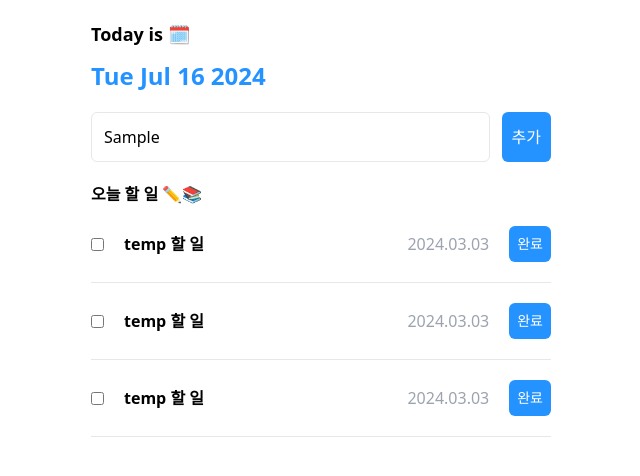
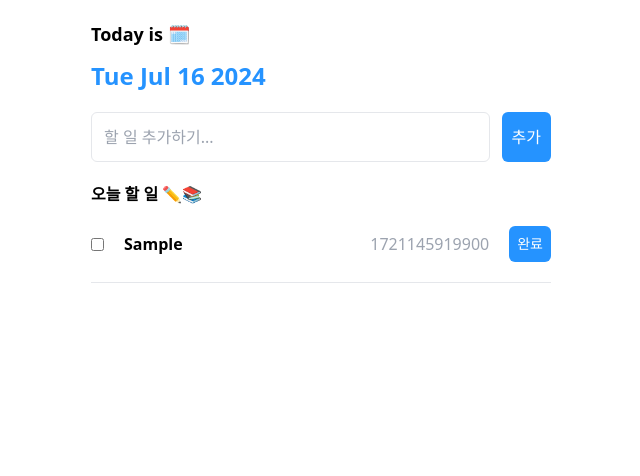
Before and after one commit to SeongWook-Hong/todo-list, a Next.js app: page / in a window 1280 px wide. Both pictures are taken after typing "Sample" into the empty fields and a click on the button "추가". Shown: the top 476 px of the page, without its empty margins (319-959 px from the left). Built offline with nearby package versions, Linux system fonts and the light colour scheme.

Commit message:
feat: add todos 기능 추가

```diff
--- a/src/components/Editor/Editor.tsx
+++ b/src/components/Editor/Editor.tsx
@@ -1,11 +1,40 @@
-const Editor = () => {
+import React, { useRef, useState } from 'react';
+
+interface Props {
+  onAddTodo: (newContent: string) => void;
+}
+
+const Editor = ({ onAddTodo }: Props) => {
+  const [content, setContent] = useState('');
+  const contentRef = useRef<HTMLInputElement>(null);
+
+  const handleChangeContent = (e: React.ChangeEvent<HTMLInputElement>) => {
+    setContent(e.target.value);
+  };
+  const handleKeyEnter = (e: React.KeyboardEvent<HTMLInputElement>) => {
+    if (e.key === 'Enter') {
+      handleSubmit();
+    }
+  };
+  const handleSubmit = () => {
+    if (content === '') {
+      contentRef.current?.focus();
+      return;
+    }
+    onAddTodo(content);
+    setContent('');
+  };
   return (
     <div className="flex gap-3">
       <input
-        className="focus:border-primary flex-1 rounded-md border p-3"
+        ref={contentRef}
+        value={content}
+        className="flex-1 rounded-md border p-3 focus:border-primary"
+        onKeyDown={handleKeyEnter}
+        onChange={handleChangeContent}
         placeholder="할 일 추가하기..."
       />
-      <button className="btn" type="button">
+      <button className="btn" type="button" onClick={handleSubmit}>
         추가
       </button>
     </div>
--- a/src/components/List/Items.tsx
+++ b/src/components/List/Items.tsx
@@ -1,11 +1,14 @@
-const Items = () => {
+interface Props {
+  todo: { id: number; isDone: boolean; content: string; date: number };
+}
+const Items = ({ todo }: Props) => {
   return (
     <div className="flex items-center gap-5 border-b-[1px] pb-5">
       <input type="checkbox" />
       <div className="flex-1 overflow-hidden text-ellipsis whitespace-nowrap font-bold">
-        temp 할 일
+        {todo.content}
       </div>
-      <div className="text-gray-400">2024.03.03</div>
+      <div className="text-gray-400">{todo.date}</div>
       <button className="btn p-2 text-sm">완료</button>
     </div>
   );
--- a/src/components/List/List.tsx
+++ b/src/components/List/List.tsx
@@ -1,12 +1,17 @@
 import Items from './Items';
 
-const List = () => {
+interface Props {
+  todos: { id: number; isDone: boolean; content: string; date: number }[];
+}
+const List = ({ todos }: Props) => {
   return (
     <div className="flex flex-col gap-5">
       <div className="font-bold">오늘 할 일 ✏📚</div>
-      <Items />
-      <Items />
-      <Items />
+      {todos.length === 0 ? (
+        <h3>할 일을 모두 완료했어요 ☺</h3>
+      ) : (
+        todos.map((todo) => <Items key={todo.id} todo={todo} />)
+      )}
     </div>
   );
 };
--- a/src/pages/index.tsx
+++ b/src/pages/index.tsx
@@ -2,8 +2,27 @@ import Editor from '@/components/Editor/Editor';
 import Header from '@/components/Header/Header';
 import List from '@/components/List/List';
 import Head from 'next/head';
+import { useRef, useState } from 'react';
 
+interface TTodo {
+  id: number;
+  isDone: boolean;
+  content: string;
+  date: number;
+}
 export default function Home() {
+  const [todos, setTodos] = useState<TTodo[]>([]);
+  const idRef = useRef(0);
+
+  const handleAddTodo = (newContent: string) => {
+    const newTodo = {
+      id: idRef.current++,
+      isDone: false,
+      content: newContent,
+      date: new Date().getTime(),
+    };
+    setTodos([...todos, newTodo]);
+  };
   return (
     <>
       <Head>
@@ -14,8 +33,8 @@ export default function Home() {
       </Head>
       <main className="ml-auto mr-auto flex w-[500px] flex-col gap-5 p-5">
         <Header />
-        <Editor />
-        <List />
+        <Editor onAddTodo={handleAddTodo} />
+        <List todos={todos} />
       </main>
     </>
   );
```
